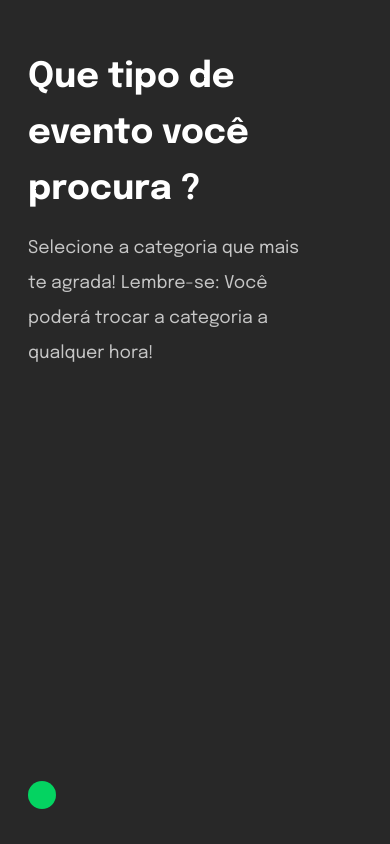
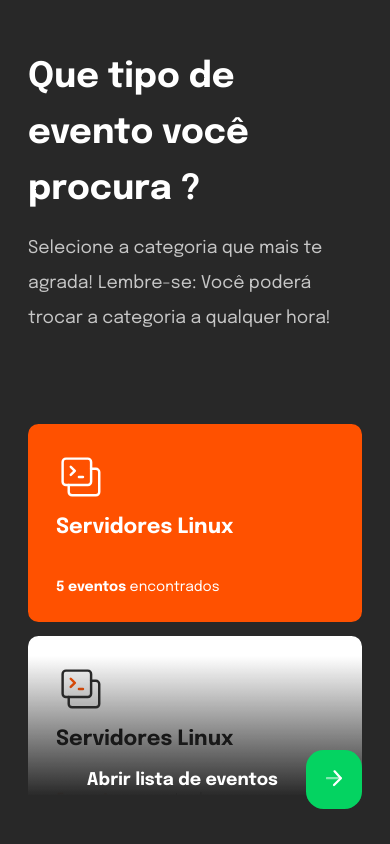
Before and after one commit to Clean-Software/web-ballerini-dev-meet, a Next.js app: page /categories in a window 390 px wide. Built offline with nearby package versions, Linux system fonts and the light colour scheme.

Commit message:
🐛 fix: add breakpoints for mobile

```diff
--- a/src/components/AsideContainer/index.tsx
+++ b/src/components/AsideContainer/index.tsx
@@ -1,6 +1,6 @@
 import { logoSVG } from "@assets/index";
 import Image from "next/image";
-import { ReactNode } from "react";
+import { ReactNode, useEffect, useState } from "react";
 import { Container, Content, Footer } from "./styles";
 
 interface AsideContainerProps {
@@ -11,17 +11,31 @@ interface AsideContainerProps {
   footer?: ReactNode;
 }
 
-const AsideContainer = ({ header, title, subtitle, children, footer }: AsideContainerProps) => (
+const AsideContainer = ({ header, title, subtitle, children, footer }: AsideContainerProps) => {
+  const [screenWidth, setScreenWidth] = useState(window.innerWidth);
+  const isMobile = screenWidth < 834;
+
+  useEffect(() => {
+    window.addEventListener("resize", () => setScreenWidth(window.innerWidth));
+
+    return () => window.removeEventListener("resize", () => setScreenWidth(window.innerWidth));
+  }, []);
+
+  return (
+    <>
       <Container>
-    <Image src={logoSVG} />
+        {!isMobile && <Image src={logoSVG} />}
         {header}
         <Content>
           <h1>{title}</h1>
           <p>{subtitle}</p>
         </Content>
-    {children}
+        {isMobile && children}
         <Footer>{footer}</Footer>
       </Container>
+      {!isMobile && children}
+    </>
   );
+};
 
 export default AsideContainer;
--- a/src/components/AsideContainer/styles.ts
+++ b/src/components/AsideContainer/styles.ts
@@ -14,10 +14,6 @@ const Container = styled.aside`
   @media screen and (max-width: ${(props) => props.theme.breakpoints.md}) {
     width: 100%;
     max-width: none;
-
-    span:first-child {
-      display: none !important;
-    }
   }
 `;
 
@@ -28,12 +24,12 @@ const Content = styled.div`
   align-items: flex-start;
   gap: 2.5rem;
 
-  h1 {
+  & h1 {
     font-size: 3.25rem;
     line-height: 4rem;
   }
 
-  p {
+  & p {
     font-size: 1.25rem;
     line-height: 2.5rem;
     color: ${(props) => props.theme.palette.primary.gray};
@@ -42,7 +38,7 @@ const Content = styled.div`
   @media screen and (max-width: ${(props) => props.theme.breakpoints.md}) {
     gap: 1rem;
 
-    h1 {
+    & h1 {
       font-size: 2.5rem;
     }
   }
@@ -52,6 +48,10 @@ const Footer = styled.footer`
   position: absolute;
   bottom: 2.5rem;
   left: 0;
+
+  @media screen and (max-width: ${(props) => props.theme.breakpoints.md}) {
+    width: 100%;
+  }
 `;
 
 export { Container, Content, Footer };
--- a/src/components/CategoryCard/styles.ts
+++ b/src/components/CategoryCard/styles.ts
@@ -9,7 +9,7 @@ const Container = styled.div<ContainerProps>`
   display: flex;
   flex-direction: column;
   align-items: flex-start;
-  flex-basis: 32%;
+  flex-basis: 30%;
   gap: 1rem;
   background-color: ${(props) =>
     props.selected ? props.theme.palette.primary.orange : props.theme.palette.primary.white};
@@ -25,6 +25,14 @@ const Container = styled.div<ContainerProps>`
       font-weight: bold;
     }
   }
+
+  @media (max-width: ${(props) => props.theme.breakpoints.xl}) {
+    flex-basis: 48%;
+  }
+
+  @media (max-width: ${(props) => props.theme.breakpoints.sm}) {
+    flex-basis: 100%;
+  }
 `;
 
 export { Container };
--- a/src/pages/categories/index.tsx
+++ b/src/pages/categories/index.tsx
@@ -17,7 +17,7 @@ const Categories: NextPage = () => (
           <Button image={arrowRightWhiteSVG} backgroundColor={defaultTheme.palette.semantic.green} size={2} />
         </Next>
       }
-    />
+    >
       <Content>
         <CategoryCard selected />
         <CategoryCard />
@@ -34,6 +34,7 @@ const Categories: NextPage = () => (
         <CategoryCard />
         <CategoryCard />
       </Content>
+    </AsideContainer>
   </Container>
 );
 
--- a/src/pages/categories/styles.ts
+++ b/src/pages/categories/styles.ts
@@ -5,6 +5,10 @@ const Container = styled.main`
   flex-direction: row;
   gap: 4rem;
   align-items: center;
+
+  @media (max-width: ${(props) => props.theme.breakpoints.lg}) {
+    flex-direction: column;
+  }
 `;
 
 const Content = styled.div`
@@ -40,9 +44,9 @@ const Next = styled.div`
   gap: 2rem;
 
   @media (max-width: ${(props) => props.theme.breakpoints.md}) {
-    p {
-      display: none;
-    }
+    position: absolute;
+    bottom: 0;
+    right: 0;
   }
 `;
 
--- a/src/styles/styles.ts
+++ b/src/styles/styles.ts
@@ -45,8 +45,8 @@ const GlobalStyles = createGlobalStyle`
     }
 
     ::-webkit-scrollbar {
-        width: 6px;
-        height: 6px;
+        width: 7px;
+        height: 7px;
     }
     ::-webkit-scrollbar-thumb {
         background: rgba(255, 255, 255, 0.2);
```
Lines whose indentation alone changed are shown as unchanged.
